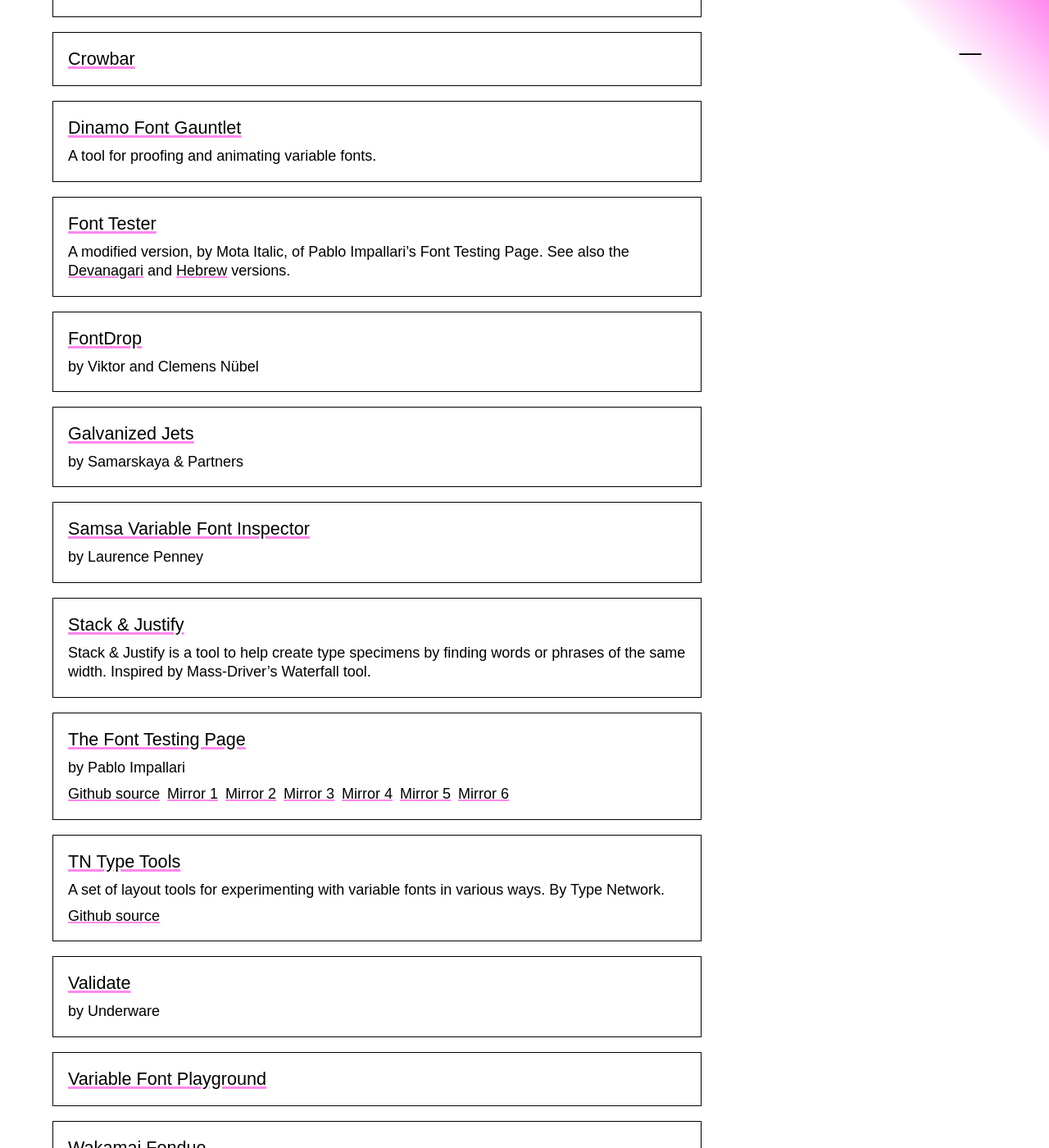
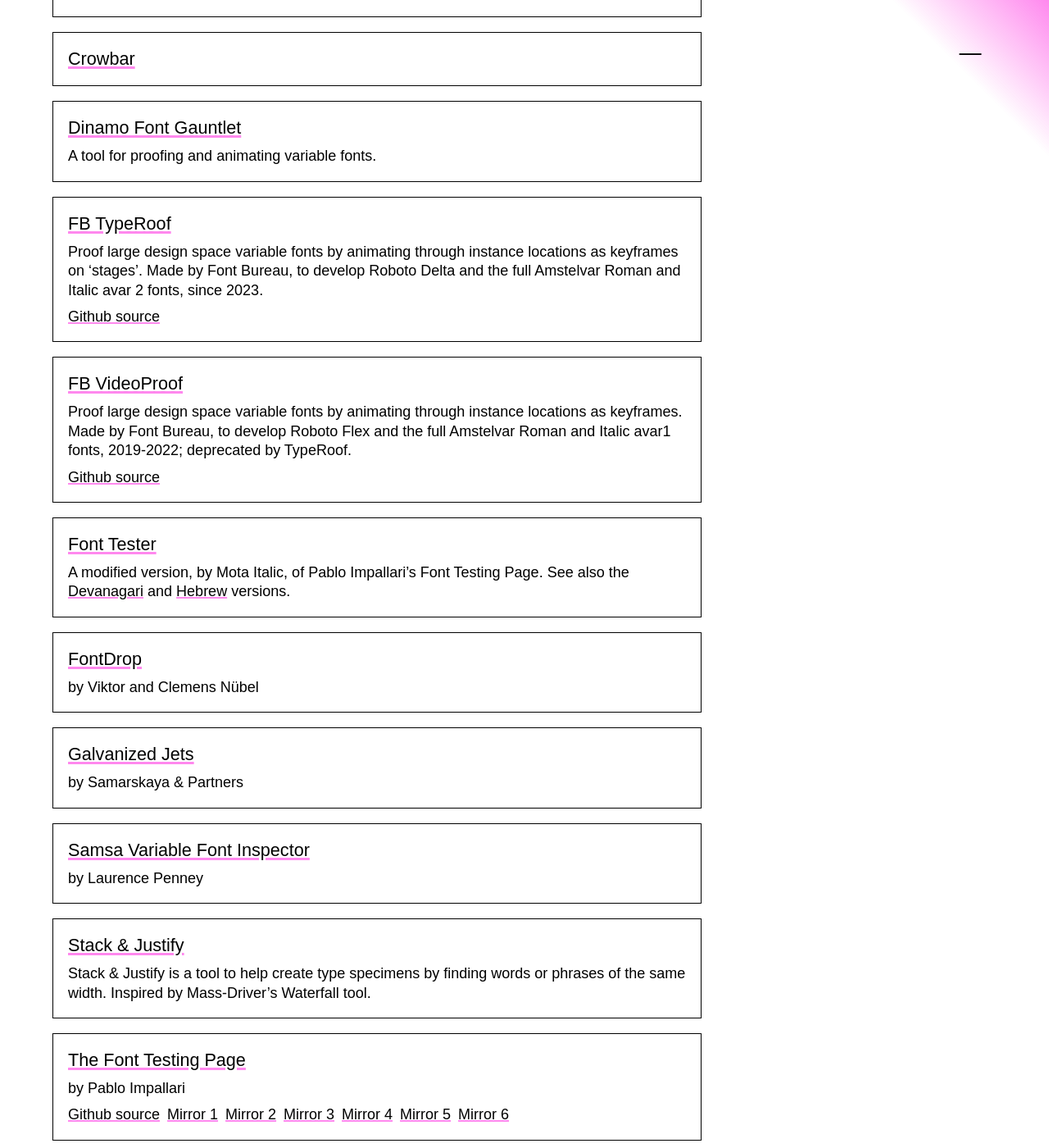
Before and after one commit to justinpenner/type-design-resources, a Jekyll site: the page built from index.md, in a window 1280 px wide and 1400 px high, scrolled down 29264 px. Shown: the whole window at 82% size. Built offline with Jekyll 4.4.1, drawn with Linux system fonts in a browser that asks for light colours; some web fonts are replaced; some of the changed text lies outside the part shown.

Commit message:
Update data.yaml with Font Bureau web proofing tools

```diff
--- a/_data/data.yaml
+++ b/_data/data.yaml
@@ -862,10 +862,22 @@
             description: by Underware
           - name: TN Type Tools
             url: https://typetools.typenetwork.com/
-            description: A set of layout tools for experimenting with variable fonts in various ways. By Type Network.
+            description: A set of layout tools for experimenting with variable fonts in various ways. Made by Font Bureau, when it was part of Type Network, to develop the first Decovar and Amstelvar variable fonts in 2016; deprecated by VideoProof and then TypeRoof.
             links:
               - name: Github source
                 url: https://github.com/FontBureau/variable-type-tools/
+          - name: FB VideoProof
+            url: https://videoproof.appspot.com
+            description: Proof large design space variable fonts by animating through instance locations as keyframes. Made by Font Bureau, to develop Roboto Flex and the full Amstelvar Roman and Italic avar1 fonts, 2019-2022; deprecated by TypeRoof.
+            links:
+              - name: Github source
+                url: https://github.com/FontBureau/videoproof/
+          - name: FB TypeRoof
+            url: https://https://fontbureau.github.io/TypeRoof/
+            description: Proof large design space variable fonts by animating through instance locations as keyframes on 'stages'. Made by Font Bureau, to develop Roboto Delta and the full Amstelvar Roman and Italic avar 2 fonts, since 2023.
+            links:
+              - name: Github source
+                url: https://github.com/FontBureau/TypeRoof
           - name: Variable Font Playground
             url: https://github.com/imohanvadivel/variable-font-playground
           - name: Wakamai Fondue
```
